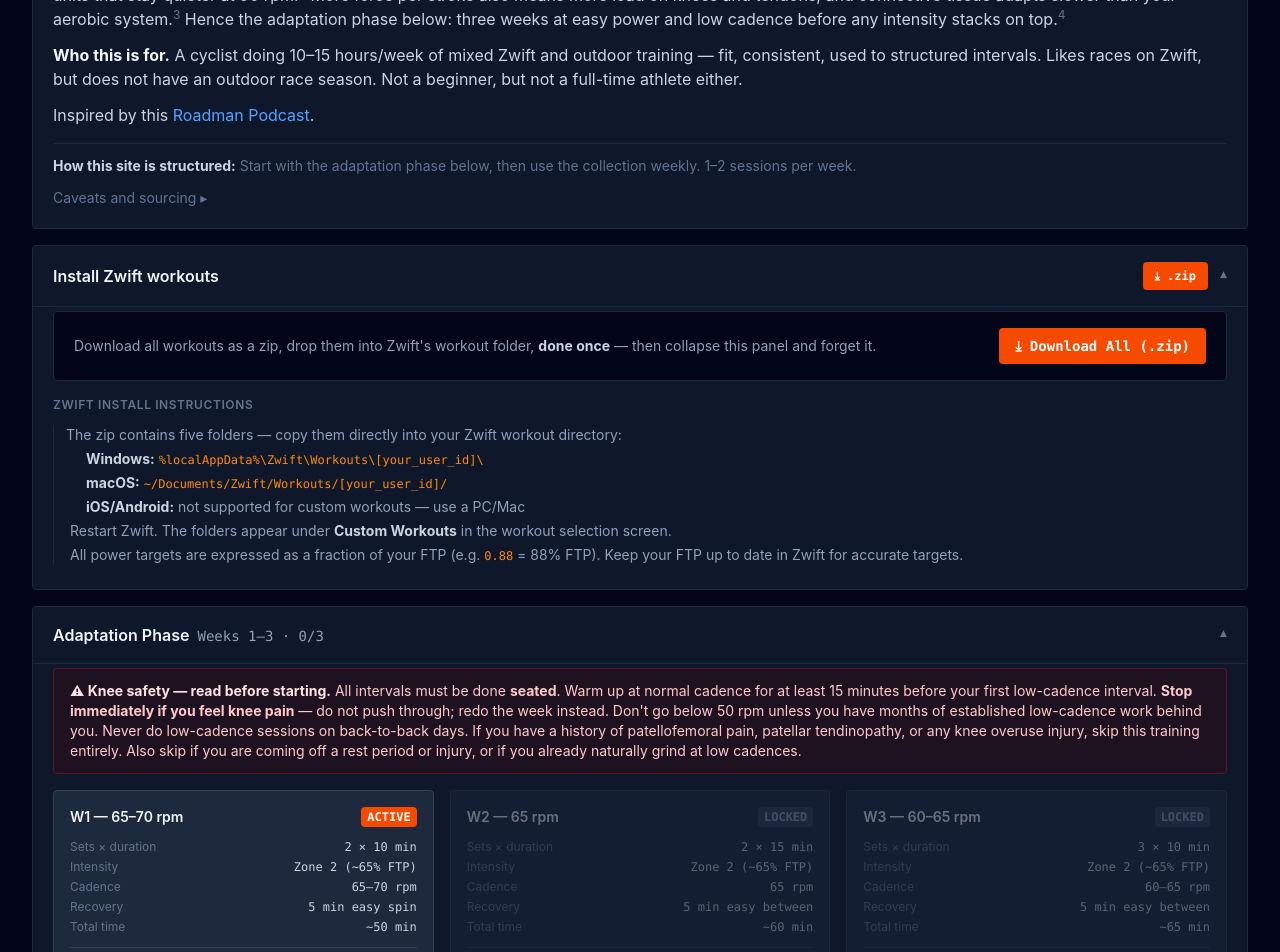
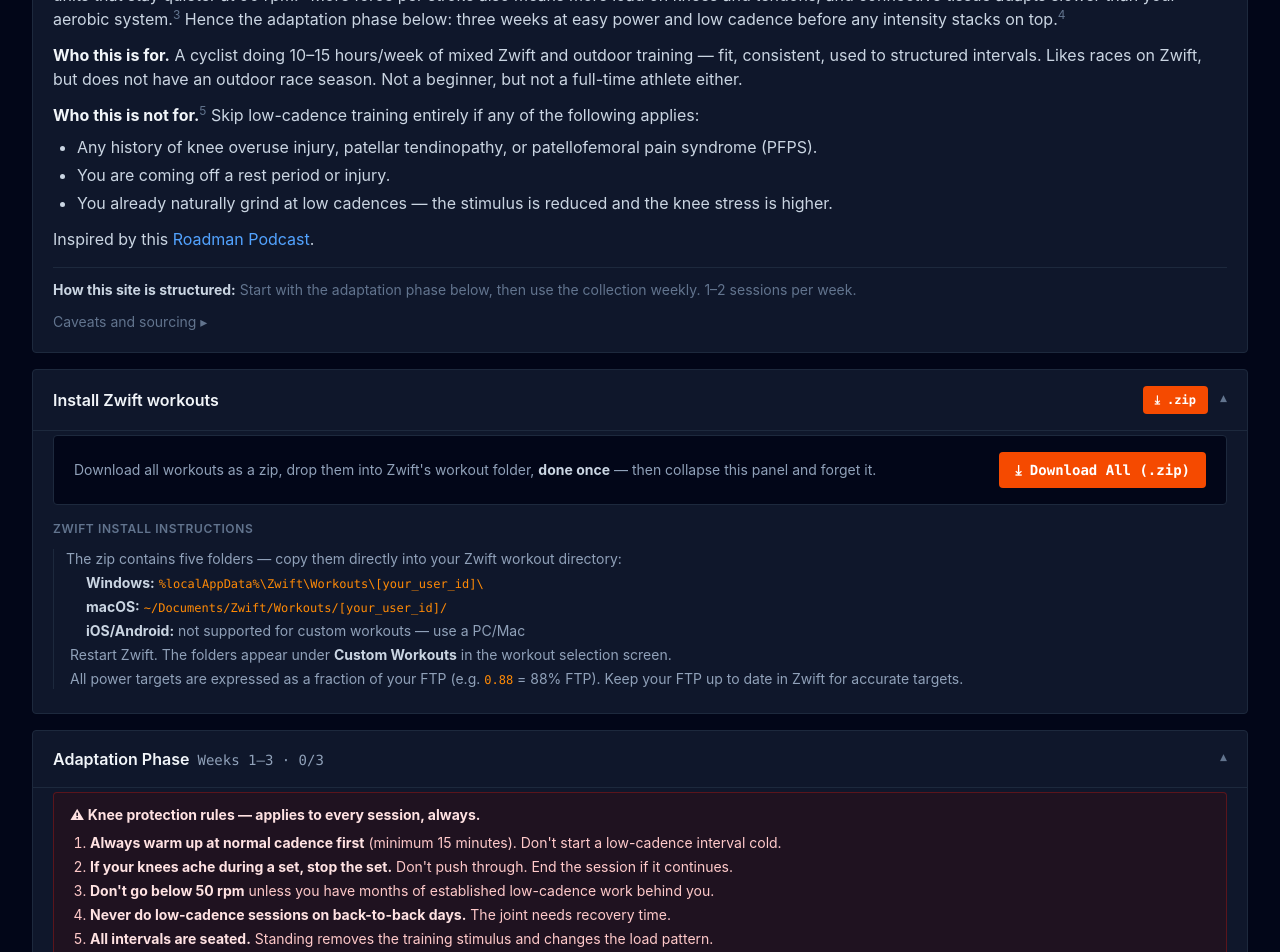
Before and after one commit to tomjelen/high-torque-training, a React (Vite) app in the folder site/: page / in a window 1280 px wide. Shown: the part 240-1192 px from the top of the page. Built offline with nearby package versions, Linux system fonts and the light colour scheme.

Commit message:
Align warning with text in research document.
No reason to reword it

```diff
--- a/site/src/App.tsx
+++ b/site/src/App.tsx
@@ -10,7 +10,7 @@
 import { loadState, saveState } from './storage'
 import type { AppState } from './types'
 
-const HOME_LAST_UPDATED = '2026-04-23'
+const HOME_LAST_UPDATED = '2026-05-02'
 const SCIENCE_LAST_UPDATED = '2026-04-30'
 
 function HomePage({ state, setState }: { state: AppState; setState: React.Dispatch<React.SetStateAction<AppState>> }) {
--- a/site/src/components/AdaptationPanel.tsx
+++ b/site/src/components/AdaptationPanel.tsx
@@ -64,15 +64,24 @@
         role="alert"
         className="border border-red-900/60 bg-red-950/30 text-red-200 rounded px-4 py-3 text-sm mb-4"
       >
-        <strong className="text-red-100">⚠ Knee safety — read before starting.</strong>{' '}
-        All intervals must be done <strong>seated</strong>. Warm up at normal cadence for at least
-        15 minutes before your first low-cadence interval.{' '}
-        <strong>Stop immediately if you feel knee pain</strong> — do not push through; redo the
-        week instead. Don't go below 50 rpm unless you have months of established low-cadence work
-        behind you. Never do low-cadence sessions on back-to-back days. If you have a history of
-        patellofemoral pain, patellar tendinopathy, or any knee overuse injury, skip this training
-        entirely. Also skip if you are coming off a rest period or injury, or if you already
-        naturally grind at low cadences.
+        <strong className="text-red-100">⚠ Knee protection rules — applies to every session, always.</strong>
+        <ol className="mt-2 mb-0 pl-5 space-y-1 list-decimal">
+          <li>
+            <strong className="text-red-100">Always warm up at normal cadence first</strong> (minimum 15 minutes). Don't start a low-cadence interval cold.
+          </li>
+          <li>
+            <strong className="text-red-100">If your knees ache during a set, stop the set.</strong> Don't push through. End the session if it continues.
+          </li>
+          <li>
+            <strong className="text-red-100">Don't go below 50 rpm</strong> unless you have months of established low-cadence work behind you.
+          </li>
+          <li>
+            <strong className="text-red-100">Never do low-cadence sessions on back-to-back days.</strong> The joint needs recovery time.
+          </li>
+          <li>
+            <strong className="text-red-100">All intervals are seated.</strong> Standing removes the training stimulus and changes the load pattern.
+          </li>
+        </ol>
       </div>
 
       <div className="grid grid-cols-3 gap-4">
--- a/site/src/components/IntroPanel.tsx
+++ b/site/src/components/IntroPanel.tsx
@@ -47,6 +47,22 @@
         intervals. Likes races on Zwift, but does not have an outdoor race season. Not a
         beginner, but not a full-time athlete either.
       </p>
+      <p className="text-slate-300 mt-3 mb-2">
+        <strong className="text-slate-100">Who this is not for.</strong>
+        <sup className="text-slate-500">5</sup> Skip low-cadence training entirely if any of
+        the following applies:
+      </p>
+      <ul className="text-slate-300 list-disc pl-6 mb-0 space-y-1">
+        <li>
+          Any history of knee overuse injury, patellar tendinopathy, or patellofemoral pain
+          syndrome (PFPS).
+        </li>
+        <li>You are coming off a rest period or injury.</li>
+        <li>
+          You already naturally grind at low cadences — the stimulus is reduced and the knee
+          stress is higher.
+        </li>
+      </ul>
       <p className="text-slate-300 mt-3 mb-0">
         Inspired by this {' '}
         <a
@@ -113,6 +129,20 @@
               adaptation phase here follows coaching practice (Wakefield/UAE, Walsh/Roadman,
               Housler/EVOQ), which is universal among coaches who prescribe torque intervals.
             </p>
+            <p className="m-0">
+              <sup className="text-slate-500 mr-1">5</sup>
+              The contraindications follow coach guidance from{' '}
+              <a
+                href={SOURCES.evoq.url}
+                target="_blank"
+                rel="noopener noreferrer"
+                className="text-blue-400 hover:text-blue-300"
+              >
+                EVOQ.BIKE
+              </a>
+              . The knee-history item is the strongest one and is consistent across
+              physiotherapy and coaching sources alike.
+            </p>
             <p className="m-0 pt-1">
               <Link to="/science" className="text-blue-400 hover:text-blue-300">
                 → Read the full rationale and sources on the Science page
```
Also changed, not shown: 1 other file (tests, documents, lock files or other folders).
